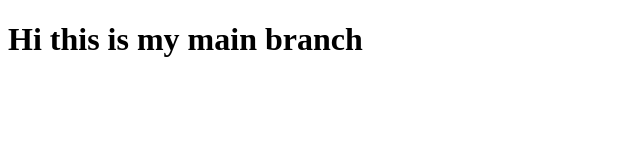
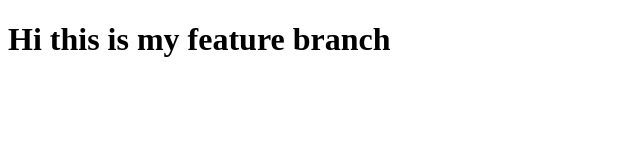
Before and after one commit to Ajay0114/AngularDemo, an Angular app: page / in a window 1280 px wide. Shown: the top 160 px of the page, without its empty margins (0-640 px from the left). Built offline with nearby package versions, Linux system fonts and the light colour scheme.

Commit message:
changed the H1 tag in app.component.html

```diff
--- a/src/app/app.component.html
+++ b/src/app/app.component.html
@@ -1,2 +1,2 @@
 
-<H1>Hi this is my main branch</H1>
+<H1>Hi this is my feature  branch</H1>
```
